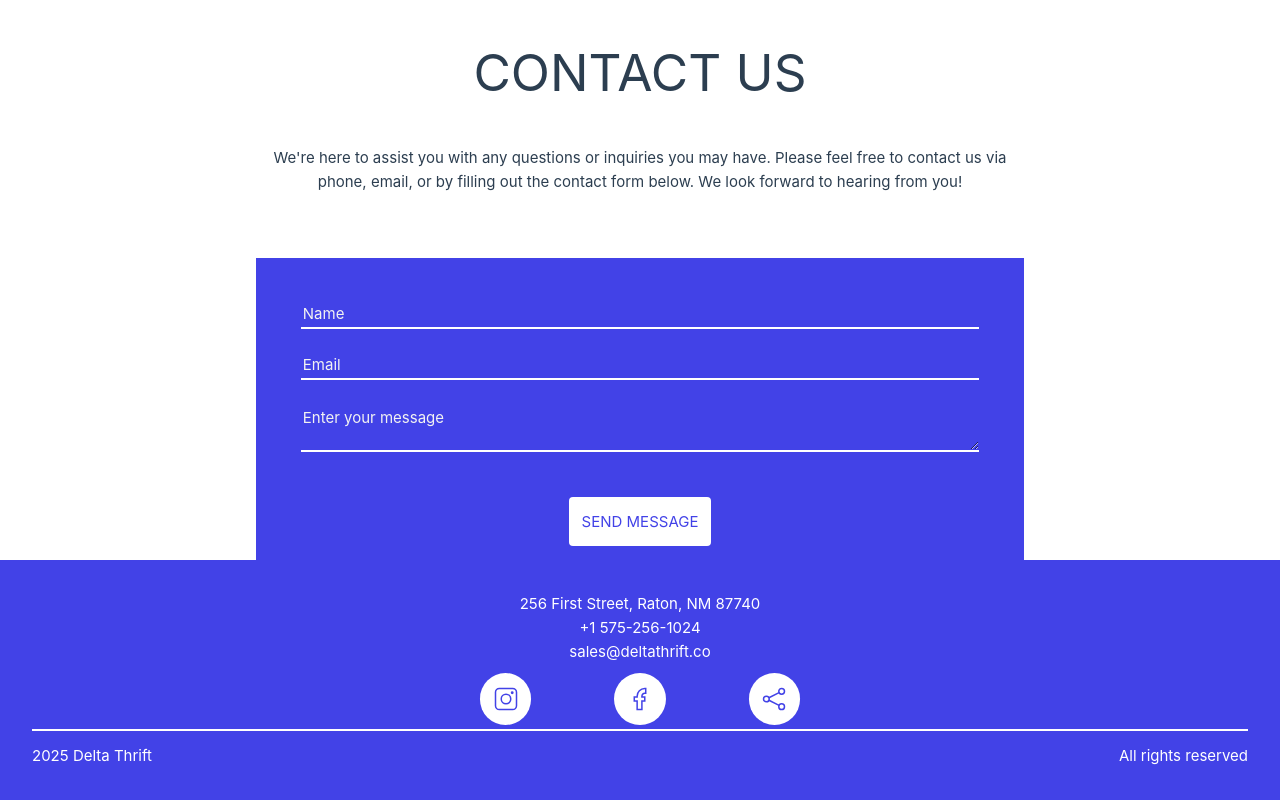
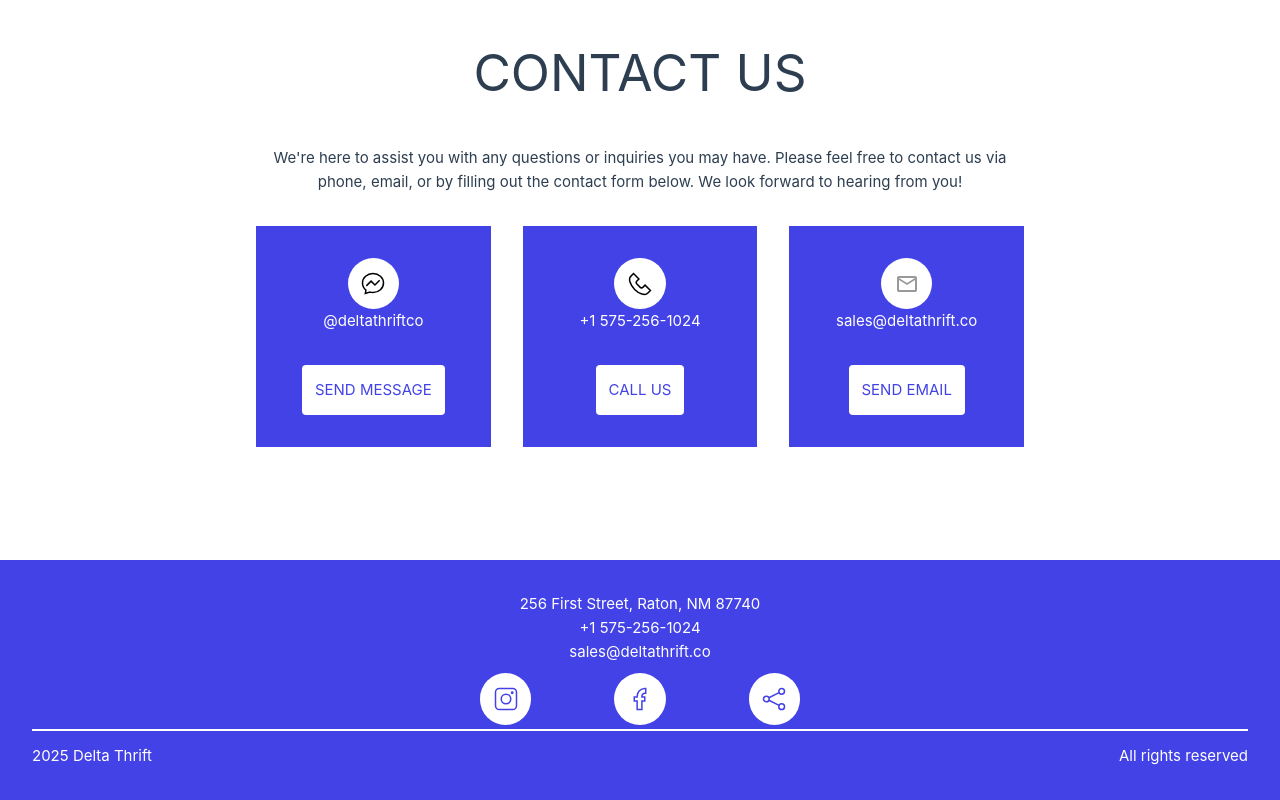
Before and after one commit to Logicium/delta-ui, a Vue app: page / in a window 1280 px wide. Shown: the part 1720-2520 px from the top of the page. Built offline with nearby package versions, Linux system fonts and the light colour scheme; the HTML template or start-up script is replaced by a standard one.

Commit message:
Refactor icons and enhance contact section UI
Moved icons to a dedicated folder and added new reusable icon components. Updated contact section on the Home page with a redesigned grid layout and interactive elements. Improved maintainability by streamlining styles and removing unused components.

```diff
--- /dev/null
+++ b/src/assets/icons/EmailIcon.vue
@@ -0,0 +1,11 @@
+<script setup lang="ts">
+
+</script>
+
+<template>
+  <svg xmlns="http://www.w3.org/2000/svg" height="24px" viewBox="0 -960 960 960" width="24px" fill="#999999"><path d="M160-160q-33 0-56.5-23.5T80-240v-480q0-33 23.5-56.5T160-800h640q33 0 56.5 23.5T880-720v480q0 33-23.5 56.5T800-160H160Zm320-280L160-640v400h640v-400L480-440Zm0-80 320-200H160l320 200ZM160-640v-80 480-400Z"/></svg>
+</template>
+
+<style scoped>
+
+</style>
--- /dev/null
+++ b/src/assets/icons/MessengerIcon.vue
@@ -0,0 +1,11 @@
+<script setup lang="ts">
+
+</script>
+
+<template>
+  <svg id="Layer_1" data-name="Layer 1" xmlns="http://www.w3.org/2000/svg" viewBox="0 0 24 24" stroke-width="1.5" width="24" height="24" color="#000000"><defs></defs><path class="cls-637b8512f95e86b59c57a125-1" d="M22.5,11c0,5.27-4.7,9.55-10.5,9.55a12,12,0,0,1-3-.4L4.36,21.52l.56-3.45A9.16,9.16,0,0,1,1.5,11C1.5,5.75,6.2,1.48,12,1.48S22.5,5.75,22.5,11Z"></path><polyline class="cls-637b8512f95e86b59c57a125-1" points="5.32 13.89 10.09 9.11 13.91 12.93 18.68 8.16"></polyline></svg>
+</template>
+
+<style scoped>
+.cls-637b8512f95e86b59c57a125-1{fill:none;stroke:currentColor;stroke-miterlimit:10;}
+</style>
--- /dev/null
+++ b/src/assets/icons/PhoneIcon.vue
@@ -0,0 +1,11 @@
+<script setup lang="ts">
+
+</script>
+
+<template>
+  <svg id="Layer_1" data-name="Layer 1" xmlns="http://www.w3.org/2000/svg" viewBox="0 0 24 24" stroke-width="1.5" width="24" height="24" color="#000000"><defs></defs><path class="cls-6376396cc3a86d32eae6f0dc-1" d="M19.64,21.25c-2.54,2.55-8.38.83-13-3.84S.2,6.9,2.75,4.36L5.53,1.57,10.9,6.94l-2,2A2.18,2.18,0,0,0,8.9,12L12,15.1a2.18,2.18,0,0,0,3.07,0l2-2,5.37,5.37Z"></path></svg>
+</template>
+
+<style scoped>
+.cls-6376396cc3a86d32eae6f0dc-1{fill:none;stroke:currentColor;stroke-miterlimit:10;}
+</style>
--- a/src/components/Footer.vue
+++ b/src/components/Footer.vue
@@ -1,8 +1,8 @@
 <script setup lang="ts">
 
-import InstaIcon from "@/assets/InstaIcon.vue";
-import FacebookIcon from "@/assets/FacebookIcon.vue";
-import ShareIcon from "@/assets/ShareIcon.vue";
+import InstaIcon from "@/assets/icons/InstaIcon.vue";
+import FacebookIcon from "@/assets/icons/FacebookIcon.vue";
+import ShareIcon from "@/assets/icons/ShareIcon.vue";
 </script>
 
 <template>
--- /dev/null
+++ b/src/components/Icon.vue
@@ -0,0 +1,29 @@
+<script setup lang="ts">
+
+</script>
+
+<template>
+<div class="icon">
+  <slot/>
+</div>
+</template>
+
+<style scoped>
+
+.icon{
+  display: flex;
+  align-items: center;
+  justify-content: center;
+  background-color: white;
+  height: 4vw;
+  width: 4vw;
+  border-radius: 100%;
+  cursor: pointer;
+}
+
+.icon svg{
+  color: #4242e7;
+}
+
+
+</style>
--- a/src/components/Review.vue
+++ b/src/components/Review.vue
@@ -4,7 +4,7 @@ import {computed} from "vue";
 const props = defineProps(['reviewText','person','image','stars'])
 const imageUrl = computed(()=> 'url("'+props.image+'")').value;
 
-import StarIcon from "@/assets/StarIcon.vue";
+import StarIcon from "@/assets/icons/StarIcon.vue";
 </script>
 
 <template>
--- a/src/views/HomeView.vue
+++ b/src/views/HomeView.vue
@@ -1,12 +1,16 @@
 <script setup lang="ts">
 
 
-import StarIcon from "@/assets/StarIcon.vue";
+import StarIcon from "@/assets/icons/StarIcon.vue";
 import Panel from "@/components/Panel.vue";
 import data from "@/data/data.ts";
 import Map from "@/components/Map.vue";
 import Review from "@/components/Review.vue";
 import {ref} from "vue";
+import Icon from "@/components/Icon.vue";
+import EmailIcon from "@/assets/icons/EmailIcon.vue";
+import MessengerIcon from "@/assets/icons/MessengerIcon.vue";
+import PhoneIcon from "@/assets/icons/PhoneIcon.vue";
 
 const review1Active = ref(true);
 const review2Active = ref(false);
@@ -108,12 +112,31 @@ const toggleControl3 = function (){
   </Panel>
 
   <Panel title="CONTACT US" :subtitle="data.contact1">
-    <div class="contactArea">
-      <input type="text" placeholder="Name">
-      <input type="text" placeholder="Email">
-      <textarea placeholder="Enter your message"></textarea>
-      <div class="contactBtn button-rev">SEND MESSAGE</div>
+<!--    <div class="contactArea">-->
+<!--      <input type="text" placeholder="Name">-->
+<!--      <input type="text" placeholder="Email">-->
+<!--      <textarea placeholder="Enter your message"></textarea>-->
+<!--      <div class="contactBtn button-rev">SEND MESSAGE</div>-->
+<!--    </div>-->
+
+    <div class="contactGrid">
+      <div class="area">
+        <Icon><MessengerIcon/></Icon>
+        <div>@deltathriftco</div>
+        <div class="button-rev">SEND MESSAGE</div>
+      </div>
+      <div class="area">
+        <Icon><PhoneIcon/></Icon>
+        <div>+1 575-256-1024</div>
+        <div class="button-rev">CALL US</div>
+      </div>
+      <div class="area">
+        <Icon><EmailIcon/></Icon>
+        <div>sales@deltathrift.co</div>
+        <div class="button-rev">SEND EMAIL</div>
+      </div>
     </div>
+
   </Panel>
 
 </div>
@@ -123,6 +146,39 @@ const toggleControl3 = function (){
 
 
 <style scoped>
+
+.info{
+  text-align: center;
+  display: flex;
+  width: calc(100% - 4rem);
+  flex-direction: column;
+}
+
+.line2{
+  margin-top: 1vw;
+  border-top: 2px solid white;
+  padding-top: 1vw;
+}
+
+.area{
+  color: white;
+  align-items: center;
+  padding-top: 2rem;
+  background-color: #4242e7;
+  display: flex;
+  flex-direction: column;
+  justify-content: space-between;
+}
+
+.contactGrid{
+  width: 60%;
+  height: 40%;
+  display: grid;
+  grid-template-columns: 1fr 1fr 1fr;
+  grid-template-rows: 1fr;
+  grid-gap: 2rem;
+  align-self: center;
+}
 
 input,textarea{
   margin: 1vw;
```
Also changed, not shown: src/assets/icons/FacebookIcon.vue (renamed from src/assets/FacebookIcon.vue), src/assets/icons/InstaIcon.vue (renamed from src/assets/InstaIcon.vue), src/assets/icons/ShareIcon.vue (renamed from src/assets/ShareIcon.vue), src/assets/icons/StarIcon.vue (renamed from src/assets/StarIcon.vue).
